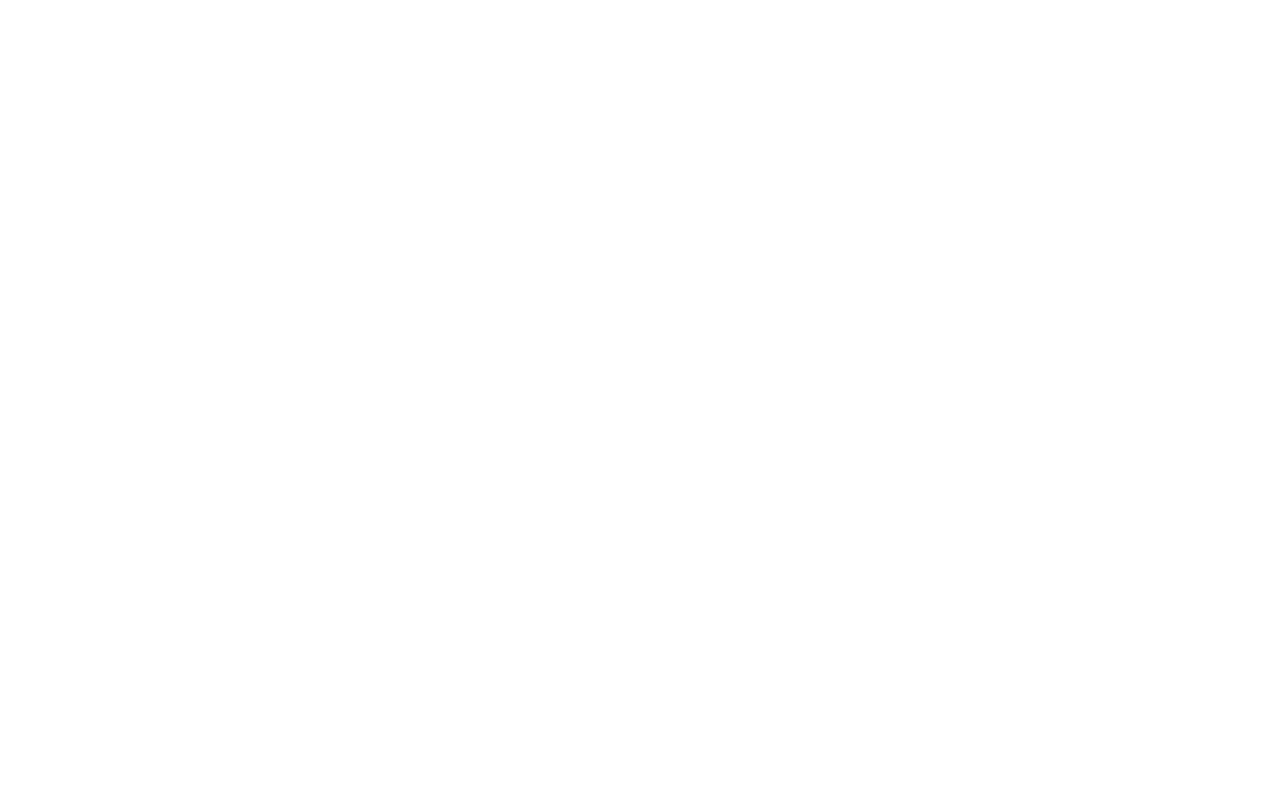
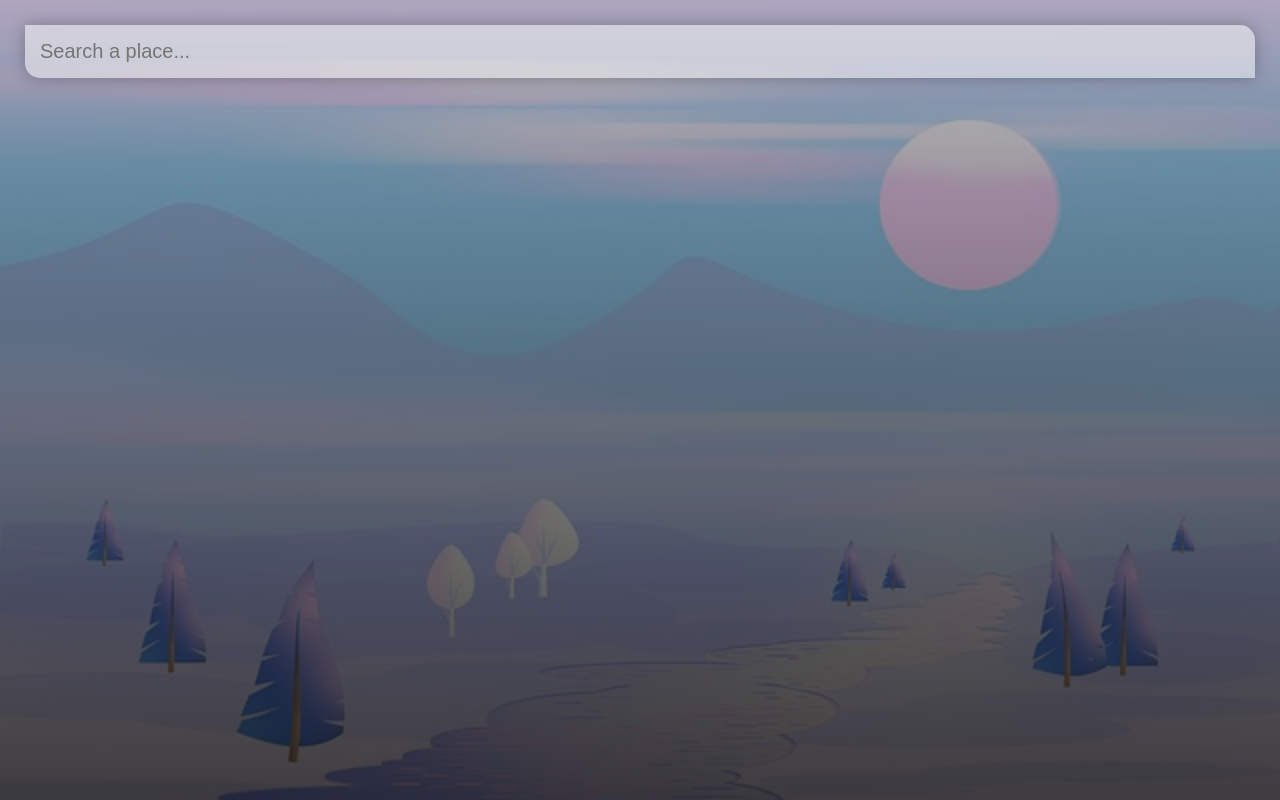
Before and after one commit to Lascoyle/weather-app, a Vue app: page / in a window 1280 px wide. Built offline with nearby package versions, Linux system fonts and the light colour scheme.

Commit message:
apply style for the full application and make appear dynamicly the weather informations for a searched town

```diff
--- a/src/App.vue
+++ b/src/App.vue
@@ -1,25 +1,162 @@
 <template>
   <div id="app">
     <main>
+      <div class="search-box">
+        <input type="text" class="search-bar" placeholder="Search a place..." v-model="query" @keypress="fetchWeather">
+      </div>
 
+      <div class="weather-wrap" v-if="typeof weather.main != 'undefined'">
+        <div class="location-box">
+          <div class="location">{{ weather.name }} {{ weather.sys.country }}</div>
+          <div class="date">{{ dateBuilder() }}</div>
+        </div>
+
+        <div class="weather-box">
+          <div class="temp">{{ Math.round(weather.main.temp) }}°C</div>
+          <div class="weather">{{ weather.weather[0].main }}</div>
+        </div>
+      </div>
     </main>
   </div>
 </template>
 
 <script>
-
 export default {
   name: 'App',
 
   data () {
     return {
-      api_key: 'f743991771b320407a7f62578c7a83fd'
+      api_key: 'f743991771b320407a7f62578c7a83fd',
+      url_base: 'https://api.openweathermap.org/data/2.5/',
+      query: '',
+      weather: {}
     }
+  },
+
+  methods: {
+    fetchWeather () {
+      if (event.key == "Enter") {
+        fetch(`${this.url_base}weather?q=${this.query}&units=metric&APPID=${this.api_key}`)
+        .then(res => {
+          return res.json();
+        }).then(this.setResults);
+      }
+    },
+
+    setResults (results) {
+      this.weather = results;
+    },
+
+    dateBuilder () {
+      let d = new Date();
+      let months = ["January", "February", "March", "April", "May", "June", "July", "August", "September", "October", "November", "December"];
+      let days = ["Monday", "Tuesday", "Wednesday", "Thursday", "Friday", "Saturday", "Sunday"];
+
+      let day = days[d.getDay()];
+      let date = d.getDate();
+      let month = months[d.getMonth()];
+      let year = d.getFullYear();
+
+      return `${day} ${date} ${month} ${year}`;
+    }
+
   }
+
 
 }
 </script>
 
 <style>
+* {
+  margin: 0;
+  padding: 0;
+  box-sizing: border-box;
+}
+
+body {
+  font-family: 'Montserrat', sans-serif;
+}
+
+#app {
+  background-image: url('../src/assets/cold-bg.jpg');
+  background-size: cover;
+  background-position: bottom;
+  transition: 0.4s;
+}
+
+main {
+  min-height: 100vh;
+  padding: 25px;
+  background-image: linear-gradient(to bottom, rgba(0, 0, 0, 0.25), rgba(0, 0, 0, 0.75));
+}
+
+.search-box {
+  width: 100%;
+  margin-bottom: 30px;
+}
+
+.search-box .search-bar {
+  display: block;
+  width: 100%;
+  padding: 15px;
+  color: #313131;
+  font-size: 20px;
+  appearance: none;
+  border: none;
+  outline: none;
+  background: none;
+  box-shadow: 0px 0px 16px rgba(0, 0, 0, 0.25);
+  background-color: rgba(255, 255, 255, 0.5);
+  border-radius: 0px 15px 0px 15px;
+  transition: 0.4s;
+}
+
+.search-box .search-bar:focus {
+  box-shadow: 0px 0px 16px rgba(0, 0, 0, 0.25);
+  background-color: rgba(255, 255, 255, 0.75);
+  border-radius: 15px 0px 15px 0px;
+}
+
+.location-box .location {
+  color: #ffffff;
+  font-size: 32px;
+  font-weight: 500;
+  text-align :center;
+  text-shadow: 1px 3px rgba(0, 0, 0, 0.25);
+}
+
+.location-box .date {
+  color: #ffffff;
+  font-size: 20px;
+  font-weight: 300;
+  font-style: italic;
+  text-align :center;
+}
+
+.weather-box {
+  text-align: center;
+}
+
+.weather-box .temp {
+  display: inline-block;
+  padding: 10px 25px;
+  color: #ffffff;
+  font-size: 102px;
+  font-weight: 900;
+  text-shadow: 3px 6px rgba(0, 0, 0, 0.25);
+  background-color: rgba(255, 255, 255, 0.25);
+  border-radius: 16px;
+  margin: 30px 0px;
+
+  box-shadow: 3px 6px rgba(0, 0, 0, 0.25);
+}
+
+.weather-box .weather{
+  color: #ffffff;
+  font-size: 48px;
+  font-weight: 700;
+  font-style: italic;
+  text-shadow: 3px 6px rgba(0, 0, 0, 0.25);
+}
 
 </style>
```
Also changed, not shown: src/assets/cold-bg.jpg (added), src/assets/warm-bg.png (added).
